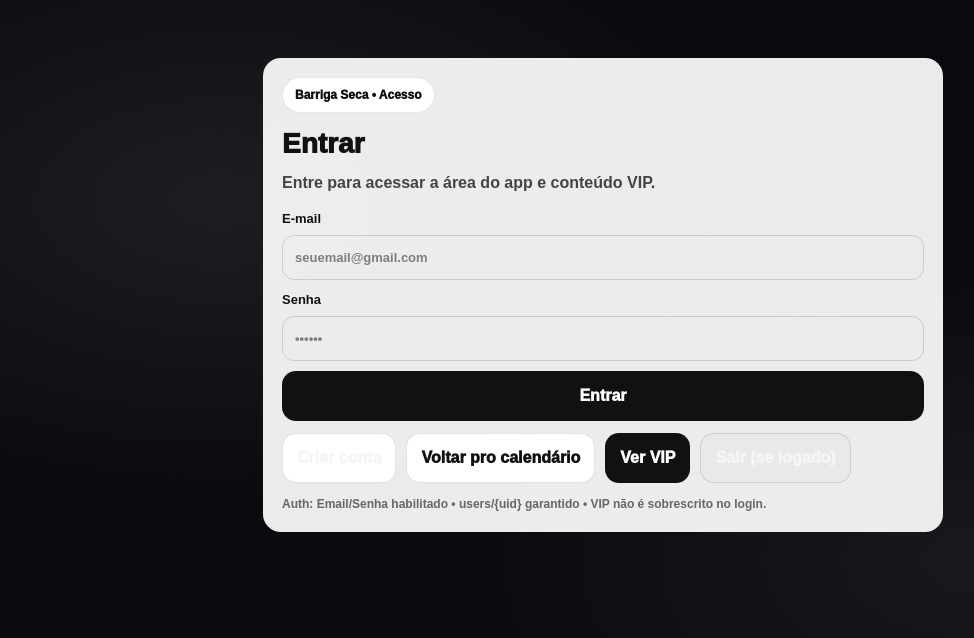
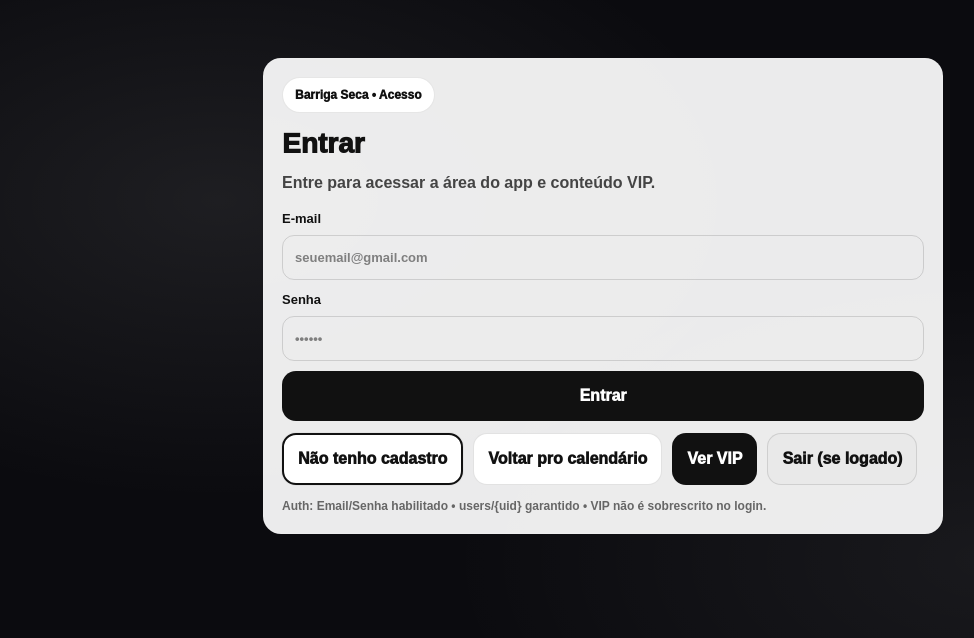
Before and after one commit to u6605612188-gif/barrigaseca-saas, a Next.js app: page /login in a window 1280 px wide. Shown: the top 638 px of the page, without its empty margins (37-1011 px from the left). Built offline with nearby package versions, Linux system fonts and the light colour scheme; no server answers.

Commit message:
ajuste botão cadastro visível na tela de login

```diff
--- a/app/login/page.tsx
+++ b/app/login/page.tsx
@@ -238,7 +238,7 @@ export default function LoginPage() {
               }}
               style={styles.btnGhost}
             >
-              {mode === "login" ? "Criar conta" : "Já tenho conta"}
+              {mode === "login" ? "Não tenho cadastro" : "Já tenho conta"}
             </button>
 
             <a href="/free" style={styles.btnGhostLink}>
@@ -338,10 +338,12 @@ const styles: Record<string, React.CSSProperties> = {
   btnGhost: {
     padding: "12px 14px",
     borderRadius: 14,
-    border: "1px solid rgba(17,17,17,0.12)",
+    border: "2px solid #111",
     background: "#fff",
+    color: "#111",
     fontWeight: 950,
     cursor: "pointer",
+    boxShadow: "0 0 0 1px rgba(17,17,17,0.04)",
   },
   btnNeutral: {
     padding: "12px 14px",
@@ -349,6 +351,7 @@ const styles: Record<string, React.CSSProperties> = {
     border: "1px solid rgba(17,17,17,0.12)",
     background: "#e9e9e9",
     fontWeight: 950,
+    color: "#111",
     cursor: "pointer",
   },
   btnGhostLink: {
```
